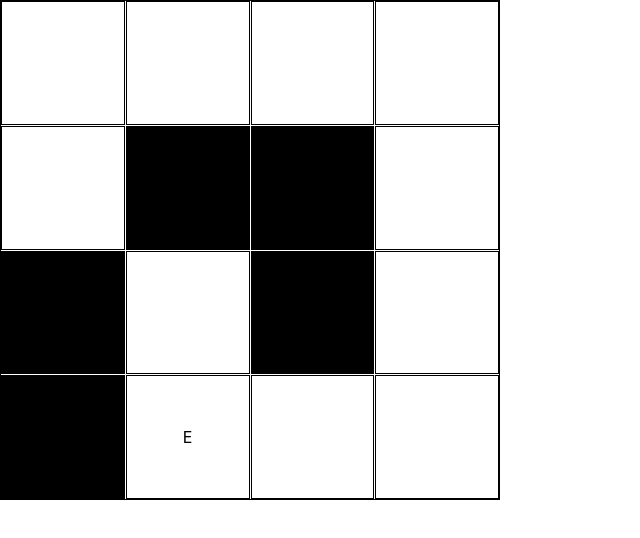
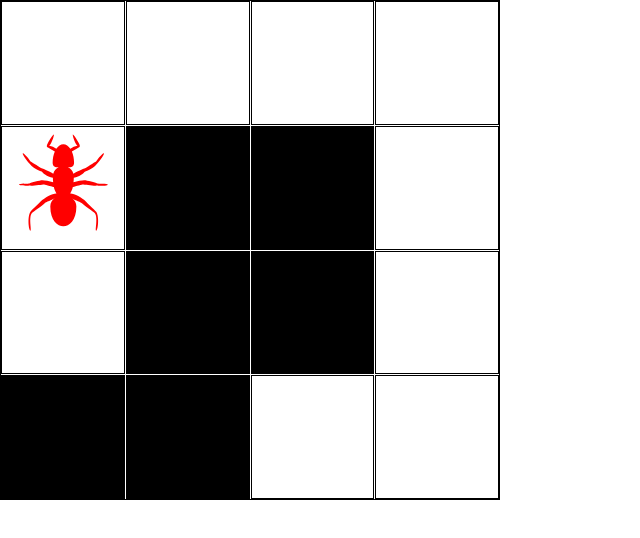
Before and after one commit to musayuksel/code-challanges-2023, a React (Create React App) app in the folder challenge-2-langtons-ant/: page / in a window 1280 px wide. Shown: the top 538 px of the page, without its empty margins (0-640 px from the left). Built offline with nearby package versions, Linux system fonts and the light colour scheme.

Commit message:
Add ant image to the component

```diff
--- a/challenge-2-langtons-ant/src/components/Cell.jsx
+++ b/challenge-2-langtons-ant/src/components/Cell.jsx
@@ -1,6 +1,16 @@
 import React from 'react';
-import { cellStyle } from '../styles/Cell.style';
-
+import { antImageStyle, cellStyle } from '../styles/Cell.style';
+import antImage from '../assets/ant.svg';
 export default function Cell({ cell, currentAnt }) {
-  return <div style={cellStyle(cell)}>{currentAnt.currentDirection}</div>;
+  return (
+    <div style={cellStyle(cell)}>
+      {currentAnt && (
+        <img
+          style={antImageStyle(currentAnt.currentDirection)}
+          src={antImage}
+          alt='A red cartoon ant'
+        />
+      )}
+    </div>
+  );
 }
```
